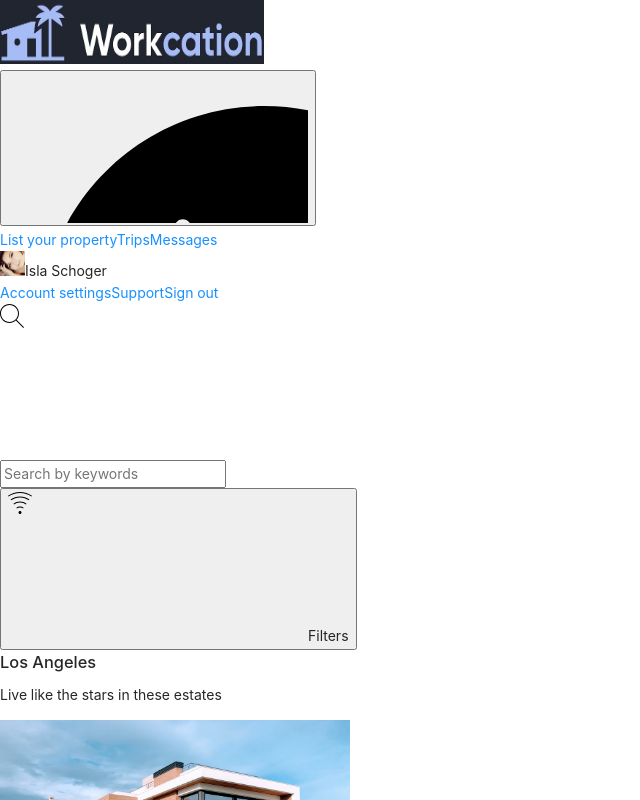
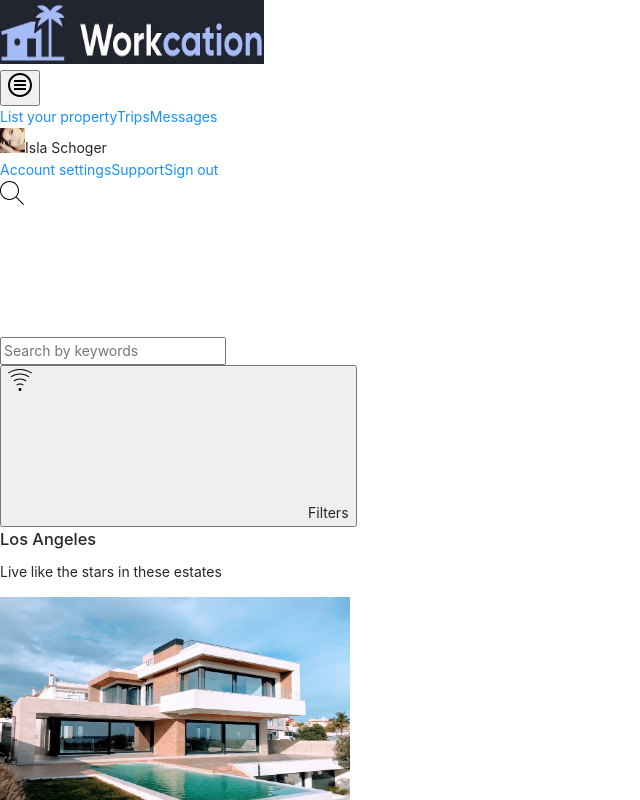
Before and after one commit to angrystrike/tailwind, a Next.js app: page / in a window 1280 px wide. Both pictures are taken after a click on the button 20 px from the left and 85 px from the top of the page. Shown: the top 800 px of the page, without its empty margins (0-640 px from the left). Built offline with nearby package versions, Linux system fonts and the light colour scheme.

Commit message:
Small visual fixes

```diff
--- a/components/SearchFilters.tsx
+++ b/components/SearchFilters.tsx
@@ -52,7 +52,7 @@ export default function SearchFilters() {
 
                 <div className="px-4 py-4 border-t border-gray-900">
                     <span className="block text-sm font-semibold text-gray-500">Property Type</span>
-                    <div className="sm:flex sm:-mx-2">
+                    <div className="mt-3 sm:flex sm:-mx-2">
                         <label className="mt-3 sm:w-1/4 sm:px-2 sm:flex items-center">
                             <input className="form-radio bg-gray-900 focus:bg-gray-700" type="radio" name="propertyType" value="house" />
                             <span className="ml-2 text-white">House</span>
--- a/components/SiteHeader.tsx
+++ b/components/SiteHeader.tsx
@@ -8,26 +8,23 @@ export default function SiteHeader() {
     }
 
     return (
-        <header className="bg-gray-900 sm:flex sm:items-center sm:justify-between">
+        <header className="bg-gray-800 sm:flex sm:items-center sm:justify-between">
             <div className="flex justify-between px-4 py-3">
                 <div>
                     <Image width="264" height="64" src="/images/logo.png" />
                 </div>
 
-                <div className="flex">
+                {/* <div className="flex"> */}
                     <button onClick={toggle} type="button" className="px-2 text-gray-500 hover:text-white focus:outline-none focus:text-white sm:hidden">
-                        <svg style={{ display: showMe?"none":"block" }} className="h-10 w-10 fill-current text-gray-500 hover:text-white" xmlns="http://www.w3.org/2000/svg" width="24" height="24" viewBox="0 0 24 24">
+                        <svg className="h-10 w-10 fill-current text-gray-500 hover:text-white" xmlns="http://www.w3.org/2000/svg" width="24" height="24" viewBox="0 0 24 24">
                             <path d="M12 2c5.514 0 10 4.486 10 10s-4.486 10-10 10-10-4.486-10-10 4.486-10 10-10zm0-2c-6.627 0-12 5.373-12 12s5.373 12 12 12 12-5.373 12-12-5.373-12-12-12zm6 17h-12v-2h12v2zm0-4h-12v-2h12v2zm0-4h-12v-2h12v2z" />
                         </svg>
-                        <svg style={{ display: showMe?"block":"none" }} className="h-10 w-10 fill-current text-gray-500 hover:text-white" xmlns="http://www.w3.org/2000/svg">
-                            <path fillRule="evenodd" clipRule="evenodd" d="M256 33C132.3 33 32 133.3 32 257s100.3 224 224 224 224-100.3 224-224S379.7 33 256 33zm108.3 299.5c1.5 1.5 2.3 3.5 2.3 5.6 0 2.1-.8 4.2-2.3 5.6l-21.6 21.7c-1.6 1.6-3.6 2.3-5.6 2.3-2 0-4.1-.8-5.6-2.3L256 289.8l-75.4 75.7c-1.5 1.6-3.6 2.3-5.6 2.3-2 0-4.1-.8-5.6-2.3l-21.6-21.7c-1.5-1.5-2.3-3.5-2.3-5.6 0-2.1.8-4.2 2.3-5.6l75.7-76-75.9-75c-3.1-3.1-3.1-8.2 0-11.3l21.6-21.7c1.5-1.5 3.5-2.3 5.6-2.3 2.1 0 4.1.8 5.6 2.3l75.7 74.7 75.7-74.7c1.5-1.5 3.5-2.3 5.6-2.3 2.1 0 4.1.8 5.6 2.3l21.6 21.7c3.1 3.1 3.1 8.2 0 11.3l-75.9 75 75.6 75.9z"/>
-                        </svg>
                     </button>
-                </div>
+                {/* </div> */}
             </div>
             <nav className="sm:flex sm:items-center sm:pr-4" style={{ display: showMe?"block":"none" }}>
                 <div className="px-2 pt-3 pb-5 border-b border-gray-800 sm:flex sm:border-b-0 sm-py-0 sm:px-0">
-                    <a href="#" className="block px-3 py-1 rounded font-semibold text-white hover:bg-gray-800 sm:text-sm sm:px-2">List your property</a>
+                    <a href="#" className="block px-2 py-1 rounded font-semibold text-white hover:bg-gray-800 sm:text-sm sm:px-2">List your property</a>
                     <a href="#" className="mt-1 sm:mt-0 block px-2 py-1 rounded font-semibold text-white hover:bg-gray-800 sm:text-sm sm:px-2">Trips</a>
                     <a href="#" className="mt-1 sm:mt-0 block px-2 py-1 rounded font-semibold text-white hover:bg-gray-800 sm:text-sm sm:px-2">Messages</a>
                 </div>
@@ -38,7 +35,7 @@ export default function SiteHeader() {
                         <span className="ml-4 font-semibold text-gray-200 sm:hidden">Isla Schoger</span>
                     </div>
 
-                    <div className="mt-5">
+                    <div className="mt-5 sm:hidden">
                         <a href="#" className="block text-gray-400 hover:text-white">Account settings</a>
                         <a href="#" className="mt-3 block text-gray-400 hover:text-white">Support</a>
                         <a href="#" className="mt-3 block text-gray-400 hover:text-white">Sign out</a>
```
